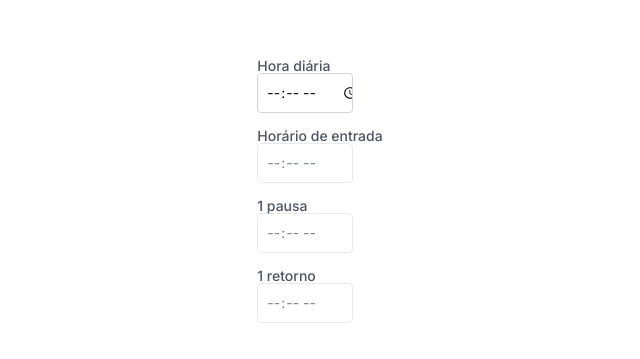
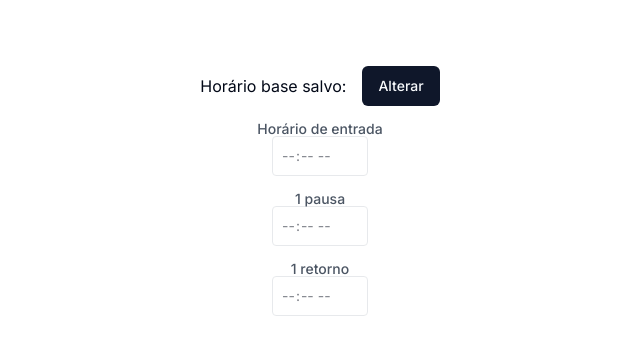
Before and after one commit to pedrojose06/daily-work, a Next.js app: page / in a window 1280 px wide. Shown: the part 209-568 px from the top of the page, without its empty margins (320-960 px from the left). Built offline with nearby package versions, Linux system fonts and the light colour scheme.

Commit message:
feat: clear form

```diff
--- a/src/features/form-calculator/atoms/calcResult.ts
+++ b/src/features/form-calculator/atoms/calcResult.ts
@@ -7,4 +7,6 @@ const basedHour = atomWithStorage("based-hour", "");
 
 const timeToGoHome = atom("");
 
-export { basedHour, calcResult, timeToGoHome };
+const timeLeft = atom("");
+
+export { basedHour, calcResult, timeLeft, timeToGoHome };
--- a/src/features/form-calculator/components/form-calculator/form-calculator.tsx
+++ b/src/features/form-calculator/components/form-calculator/form-calculator.tsx
@@ -1,9 +1,10 @@
 "use client";
 
-import { useAtom } from "jotai";
+import { atom, useAtom } from "jotai";
 import { useEffect, useState } from "react";
 
-import { basedHour, timeToGoHome } from "../../atoms/calcResult";
+import { Button } from "@/components/ui/button";
+import { basedHour, timeLeft, timeToGoHome } from "../../atoms/calcResult";
 import { useCalculateHour } from "../../hooks/calculate";
 import FormInput from "../form-input/form-input";
 
@@ -24,14 +25,17 @@ const InputContent = [
 		key: 4,
 	},
 ];
+const showHour = atom(!!basedHour);
 
 export default function FormCalculator() {
-	const [basedHourValue] = useAtom(basedHour);
+	const [basedHourValue, setBasedHourValue] = useAtom(basedHour);
+	const [timeToGo, setTimeToGo] = useAtom(timeToGoHome);
+	const [timeLeftToGo, setTimeLeftToGo] = useAtom(timeLeft);
 	const [basedInputFilled, setBasedInputFilled] = useState(
 		basedHourValue !== "",
 	);
-	const [timeToGo] = useAtom(timeToGoHome);
-	const { canCalculate, verifyBasedHour } = useCalculateHour();
+	const [showBasedHour, setShowBasedHour] = useAtom(showHour);
+	const { verifyBasedHour } = useCalculateHour();
 
 	const renderInput = InputContent.map((input) => (
 		<FormInput
@@ -42,12 +46,33 @@ export default function FormCalculator() {
 			id={input.id}
 		/>
 	));
+
+	const resetBasedHour = () => {
+		setShowBasedHour(false);
+		setBasedInputFilled(false);
+		setBasedHourValue("");
+		setTimeToGo("");
+		setTimeLeftToGo("");
+
+		const inputs = Array.from(document.querySelectorAll("input"));
+
+		for (const input of inputs) {
+			input.value = "";
+		}
+	};
+
 	useEffect(() => {
 		if (basedHourValue) setBasedInputFilled(true);
 	}, [basedHourValue]);
 
 	return (
-		<div className=" w-max-96">
+		<div className="flex w-max-96 flex-col justify-center">
+			{showBasedHour ? (
+				<div className="flex items-center justify-center gap-4">
+					<div>Horário base salvo: {basedHourValue}</div>
+					<Button onClick={resetBasedHour}>Alterar</Button>
+				</div>
+			) : (
 				<FormInput
 					key={1}
 					identifier={1}
@@ -56,9 +81,14 @@ export default function FormCalculator() {
 					id="based-hour"
 					onBlur={verifyBasedHour}
 				/>
-			{!!basedHourValue && <div>Horário base salvo :{basedHourValue}</div>}
+			)}
 			{renderInput}
-			<h1>{timeToGo}</h1>
+
+			{timeLeftToGo && timeToGo && (
+				<h1 className="mt-4">
+					Faltam {timeLeftToGo} para voce ir para casa, {timeToGo} já pode sair.
+				</h1>
+			)}
 		</div>
 	);
 }
--- a/src/features/form-calculator/components/form-input/form-input.tsx
+++ b/src/features/form-calculator/components/form-input/form-input.tsx
@@ -21,7 +21,7 @@ export default function FormInput({
 	const { canCalculate } = useCalculateHour();
 
 	return (
-		<div className="m-4 flex w-full flex-col">
+		<div className="mt-4 flex w-full flex-col items-center justify-center">
 			<Label htmlFor={id} className="text-gray-600">
 				{label}
 			</Label>
--- a/src/features/form-calculator/hooks/calculate.tsx
+++ b/src/features/form-calculator/hooks/calculate.tsx
@@ -1,12 +1,18 @@
 import { useAtom } from "jotai";
 import { useState } from "react";
 
-import { basedHour, calcResult, timeToGoHome } from "../atoms/calcResult";
+import {
+	basedHour,
+	calcResult,
+	timeLeft,
+	timeToGoHome,
+} from "../atoms/calcResult";
 import { decimalToHours } from "../utils/hours";
 
 export const useCalculateHour = () => {
 	const [, setShowResult] = useAtom(calcResult);
 	const [, setTimeToGo] = useAtom(timeToGoHome);
+	const [, setTimeLeft] = useAtom(timeLeft);
 	const [basedHourValue, setBasedHourValue] = useAtom(basedHour);
 	const [, setBasedInputFilled] = useState(basedHourValue !== "");
 
@@ -27,13 +33,13 @@ export const useCalculateHour = () => {
 				return hour + minutes / 60;
 			});
 			let time = 0;
-			for (let i = 1; i < intTime.length - 1; i = i + 2) {
+			for (let i = 0; i < intTime.length - 1; i = i + 2) {
 				time = intBasedHour - (intTime[i + 1] - intTime[i]);
 			}
 			const hour = intTime[intTime.length - 1] + time;
-			decimalToHours(hour);
 
 			setTimeToGo(decimalToHours(hour));
+			setTimeLeft(decimalToHours(time));
 			setShowResult(true);
 		}
 	};
@@ -48,6 +54,7 @@ export const useCalculateHour = () => {
 		if (hour > 24 || minutes > 60 || hour < 0 || minutes < 0)
 			return setBasedInputFilled(false);
 		setBasedHourValue(value);
+
 		return setBasedInputFilled(true);
 	};
 
```
Lines whose indentation alone changed are shown as unchanged.
